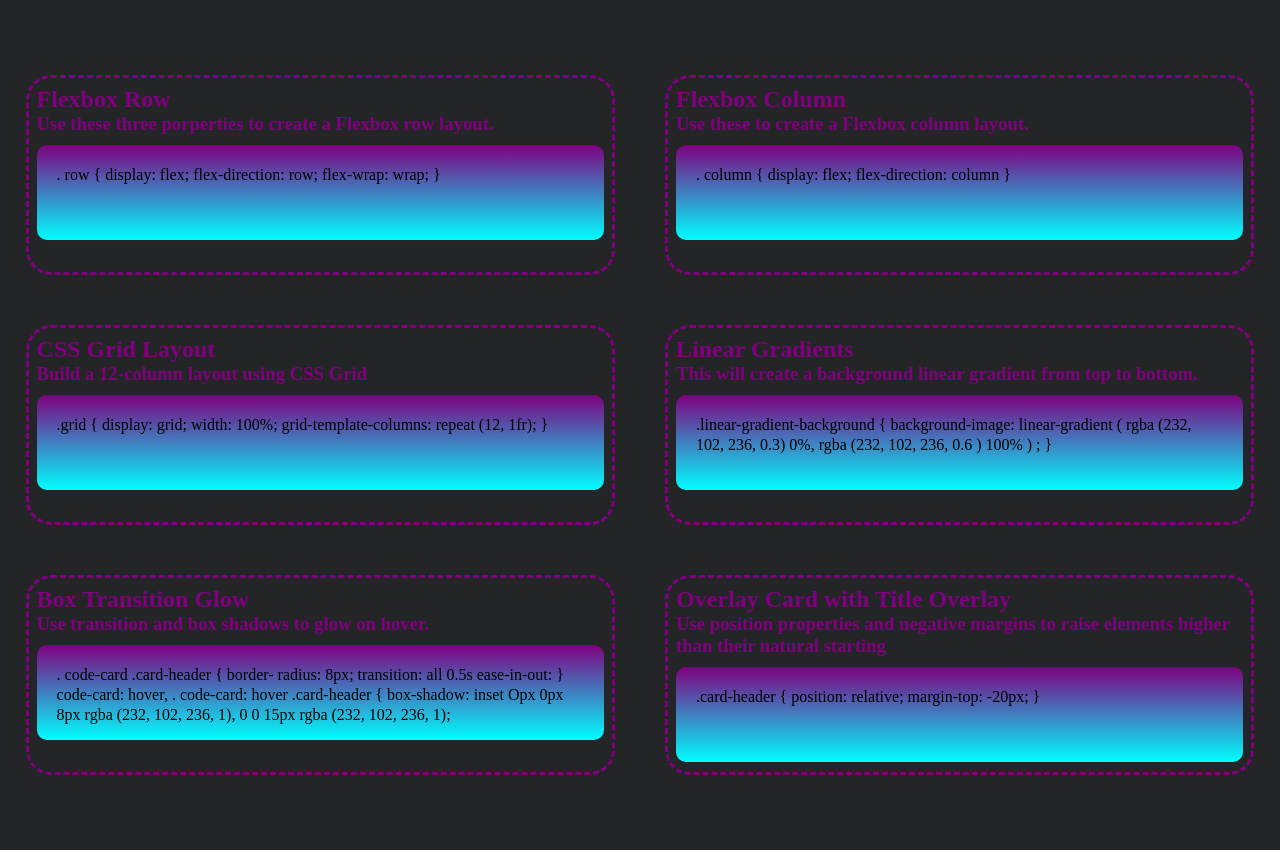
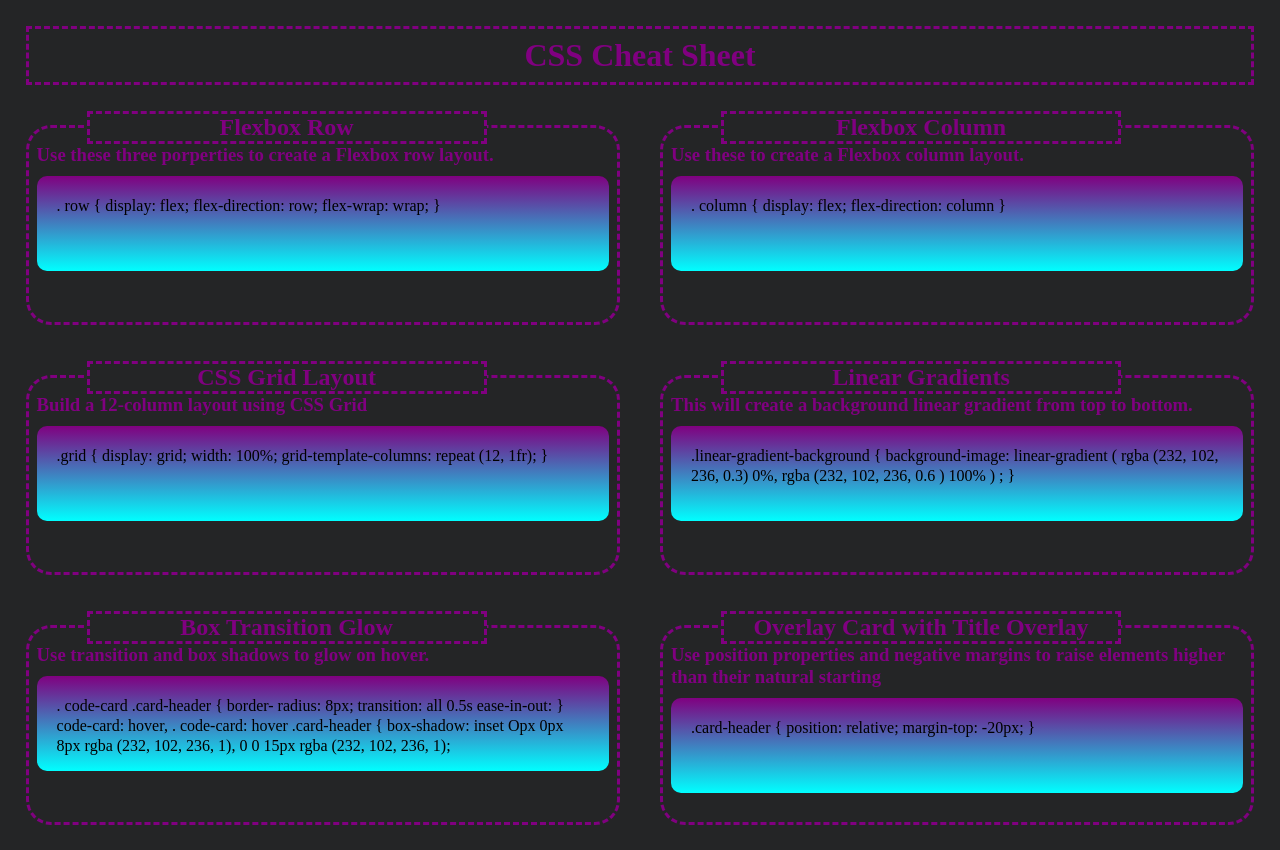
Before and after one commit to LuisM1874/CSS-Project, a plain HTML site: page index.html in a window 1280 px wide. Before the commit the page ends 801 px from the top, so only its background shows below. Drawn offline with Linux system fonts and the light colour scheme.

Commit message:
pre-sizing

```diff
--- a/index.html
+++ b/index.html
@@ -4,13 +4,16 @@
 <head>
     <title>CSS Cheat Sheet</title>
     <meta charset="UTF-8" />
+    <meta name="viewport" content="width=device-width, initial-scale=1.0">
     <link rel="stylesheet" href="./style.css">
     <link rel="stylesheet" href="/reset.css">
 </head>
 
 <body>
 
-  <div id="box1"></div>
+  <div id="box1">
+    <h1> CSS Cheat Sheet</h1>
+  </div>
     <div id="grid-boxes">
 
         <div class="box-outlines" id="box2">
--- a/style.css
+++ b/style.css
@@ -16,14 +16,17 @@ body {
 
 #grid-boxes {
     display: grid;
-    margin-top: 75px;
+    margin-top: 40px;
     grid-template-columns: 1fr 1fr;
     grid-template-rows: 200px;
-    column-gap: 50px;
+    column-gap: 40px;
     row-gap: 50px;
 }
 
-
+.box-outlines:hover{
+ box-shadow: 10px 10px 10px aqua;
+ transition: 0.8s;
+}
 
 .box-outlines{
     padding: 8px;
@@ -32,15 +35,11 @@ body {
 }
 
 #box1 {
-
-}
-
-#box2{
-
-}
-
-#box3{
-
+    border: dashed 3px purple;
+    padding: 8px;
+    margin-top: 10px;
+    text-align: center;
+    color: purple;
 }
 
 #box4{
@@ -71,6 +70,13 @@ height:200px;
 
 h2 {
     color: purple;
+    position: relative;
+    margin-top: -25px;
+    text-align: center;
+    border: dashed 3px purple;
+    background-color: #242526;
+    width: 400px;
+    left: 50px;
 }
 
 h3 {
```
